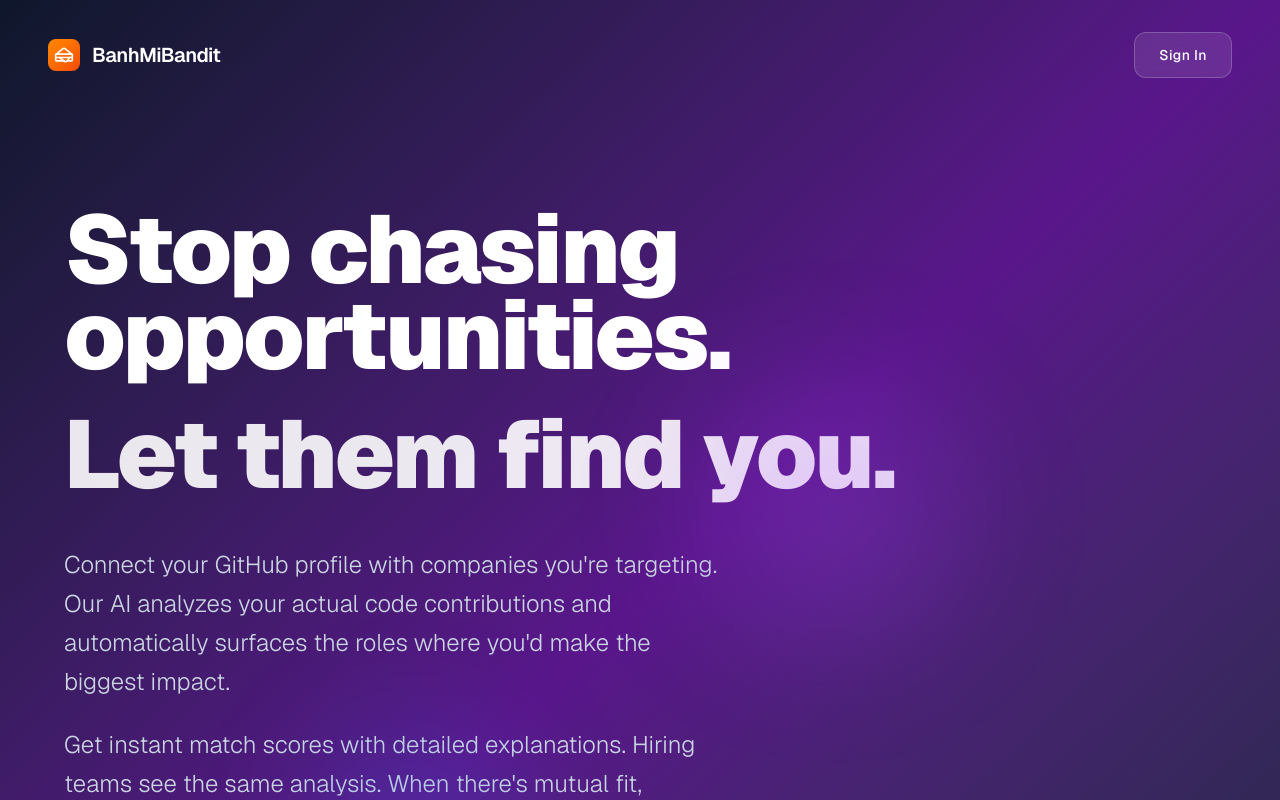
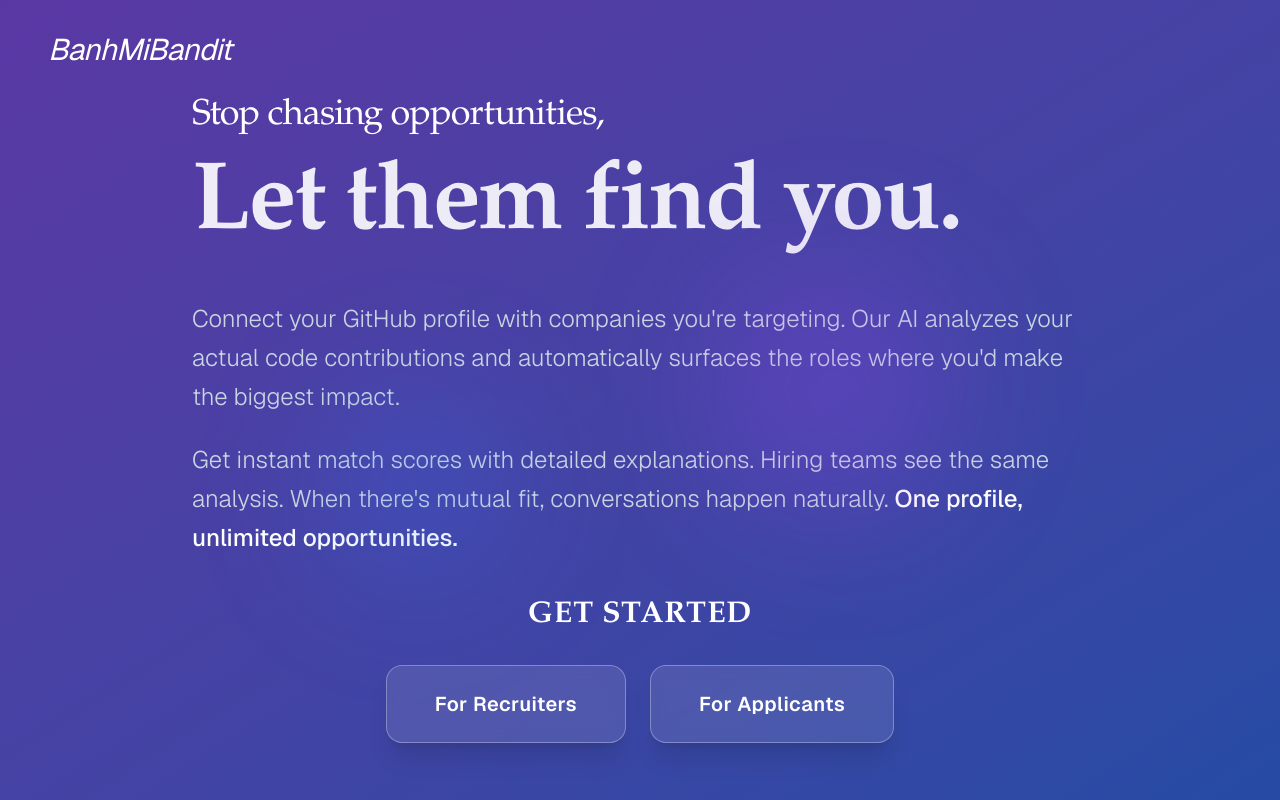
Before and after one commit to PowerBagel911/lyrathon, a Next.js app: page / in a window 1280 px wide. Shown: the top 800 px of the page. Built offline with nearby package versions, Linux system fonts and the light colour scheme.

Commit message:
style landing page

```diff
--- a/src/app/page.tsx
+++ b/src/app/page.tsx
@@ -3,66 +3,80 @@ import { Sandwich } from "lucide-react";
 
 export default function Home() {
   return (
-    <main className="min-h-screen bg-gradient-to-br from-slate-900 via-purple-900 to-slate-800 font-sans">
+    <main className="min-h-screen bg-linear-to-br from-[#5A38A4] to-[#254BA4] font-sans">
       {/* Navbar */}
-      <nav className="relative z-10 flex items-center justify-between px-6 py-8 lg:px-12">
-        <div className="flex items-center gap-3">
-          <div className="flex h-8 w-8 items-center justify-center rounded-lg bg-gradient-to-br from-orange-400 to-orange-600">
-            <Sandwich className="h-5 w-5 text-white" />
-          </div>
-          <span className="text-xl font-semibold text-white tracking-tight">BanhMiBandit</span>
+      <nav className="relative z-10 flex items-center justify-start px-6 py-8 lg:px-12">
+        <div className="flex items-center">
+          {/* <div className="flex h-15 w-15 -mt-2 items-center justify-center rounded-lg">
+            <img
+              src="/banhmilogo.png"
+              alt="BanhMiBandit Logo"
+              className="h-15 w-15"
+            />
+          </div> */}
+          <Link href="/">
+            <span className="pb-1.5 text-3xl font-normal tracking-tight text-white italic cursor-pointer hover:opacity-80 transition-opacity">
+              BanhMiBandit
+            </span>
+          </Link>
         </div>
-        <Link
+        {/* <Link
           href="/signin"
           className="rounded-xl bg-white/10 backdrop-blur-sm border border-white/20 px-6 py-3 text-sm font-medium text-white transition-all duration-200 hover:bg-white/20 hover:border-white/30 tracking-wide"
         >
           Sign In
-        </Link>
+        </Link> */}
       </nav>
 
       {/* Hero Section */}
       <div className="relative px-6 lg:px-12">
-        <div className="mx-auto max-w-6xl pt-16 pb-24 lg:pt-24 lg:pb-32">
+        <div className="max-w-9xl mx-auto flex flex-col items-center text-left">
           {/* Main Content */}
-          <div className="text-left max-w-4xl">
+          <div className="max-w-4xl text-left">
             {/* Headline */}
-            <h1 className="mb-8 text-5xl font-black leading-[0.9] text-white lg:text-7xl xl:text-8xl tracking-tight">
-              Stop chasing opportunities.
+            <h1 className="mb-8 font-['Garamond'] text-5xl leading-[0.9] font-normal tracking-tight text-white lg:text-7xl xl:text-4xl">
+              Stop chasing opportunities,
             </h1>
-            <h2 className="mb-12 text-5xl font-black leading-[0.9] text-white/90 lg:text-7xl xl:text-8xl tracking-tight">
+            <h1 className="mb-12 font-['Garamond'] text-5xl leading-[0.9] font-bold tracking-tight text-white/90 lg:text-7xl xl:text-8xl">
               Let them find you.
-            </h2>
+            </h1>
 
             {/* Description */}
-            <div className="mb-16 max-w-2xl space-y-6">
-              <p className="text-xl leading-relaxed text-slate-300 lg:text-2xl font-light">
-                Connect your GitHub profile with companies you're targeting.
-                Our AI analyzes your actual code contributions and automatically surfaces
-                the roles where you'd make the biggest impact.
+            <div className="max-w-8xl mb-10 space-y-6">
+              <p className="text-xl leading-relaxed font-light text-slate-300 lg:text-2xl">
+                Connect your GitHub profile with companies you're targeting. Our
+                AI analyzes your actual code contributions and automatically
+                surfaces the roles where you'd make the biggest impact.
               </p>
-              <p className="text-xl leading-relaxed text-slate-300 lg:text-2xl font-light">
-                Get instant match scores with detailed explanations. Hiring teams see
-                the same analysis. When there's mutual fit, conversations happen naturally.
-                <span className="font-medium text-white"> One profile, unlimited opportunities.</span>
+              <p className="text-xl leading-relaxed font-light text-slate-300 lg:text-2xl">
+                Get instant match scores with detailed explanations. Hiring
+                teams see the same analysis. When there's mutual fit,
+                conversations happen naturally.
+                <span className="font-medium text-white">
+                  {" "}
+                  One profile, unlimited opportunities.
+                </span>
               </p>
             </div>
 
             {/* Action Area */}
-            <div className="space-y-8">
-              <p className="text-lg text-slate-400 font-medium tracking-wide uppercase text-sm">Get Started</p>
+            <div className="flex flex-col items-center space-y-8">
+              <p className="font-['Garamond'] text-3xl font-bold text-white tracking-wide uppercase">
+                Get Started
+              </p>
               <div className="flex flex-col gap-4 sm:flex-row sm:gap-6">
                 <Link
                   href="/recruiter"
-                  className="group relative overflow-hidden rounded-2xl bg-gradient-to-r from-blue-600 to-blue-700 px-12 py-6 text-xl font-semibold text-white shadow-xl transition-all duration-300 hover:from-blue-500 hover:to-blue-600 hover:shadow-2xl hover:-translate-y-1 tracking-wide"
+                  className="group relative overflow-hidden rounded-2xl border border-white/30 bg-white/10 px-12 py-6 text-xl font-semibold tracking-wide text-white shadow-xl backdrop-blur-sm transition-all duration-300 hover:-translate-y-1 hover:border-white/40 hover:bg-white/20 hover:shadow-2xl"
                 >
                   <span className="relative z-10">For Recruiters</span>
-                  <div className="absolute inset-0 bg-gradient-to-r from-blue-400 to-blue-500 opacity-0 transition-opacity duration-300 group-hover:opacity-20"></div>
+                  <div className="absolute inset-0 bg-linear-to-r from-blue-400 to-blue-500 opacity-0 transition-opacity duration-300 group-hover:opacity-20"></div>
                 </Link>
                 <Link
                   href="/applicant"
-                  className="group relative overflow-hidden rounded-2xl bg-white/10 backdrop-blur-sm border border-white/30 px-12 py-6 text-xl font-semibold text-white shadow-xl transition-all duration-300 hover:bg-white/20 hover:border-white/40 hover:shadow-2xl hover:-translate-y-1 tracking-wide"
+                  className="group relative overflow-hidden rounded-2xl border border-white/30 bg-white/10 px-12 py-6 text-xl font-semibold tracking-wide text-white shadow-xl backdrop-blur-sm transition-all duration-300 hover:-translate-y-1 hover:border-white/40 hover:bg-white/20 hover:shadow-2xl"
                 >
-                  <span className="relative z-10">For Developers</span>
+                  <span className="relative z-10">For Applicants</span>
                 </Link>
               </div>
             </div>
```
